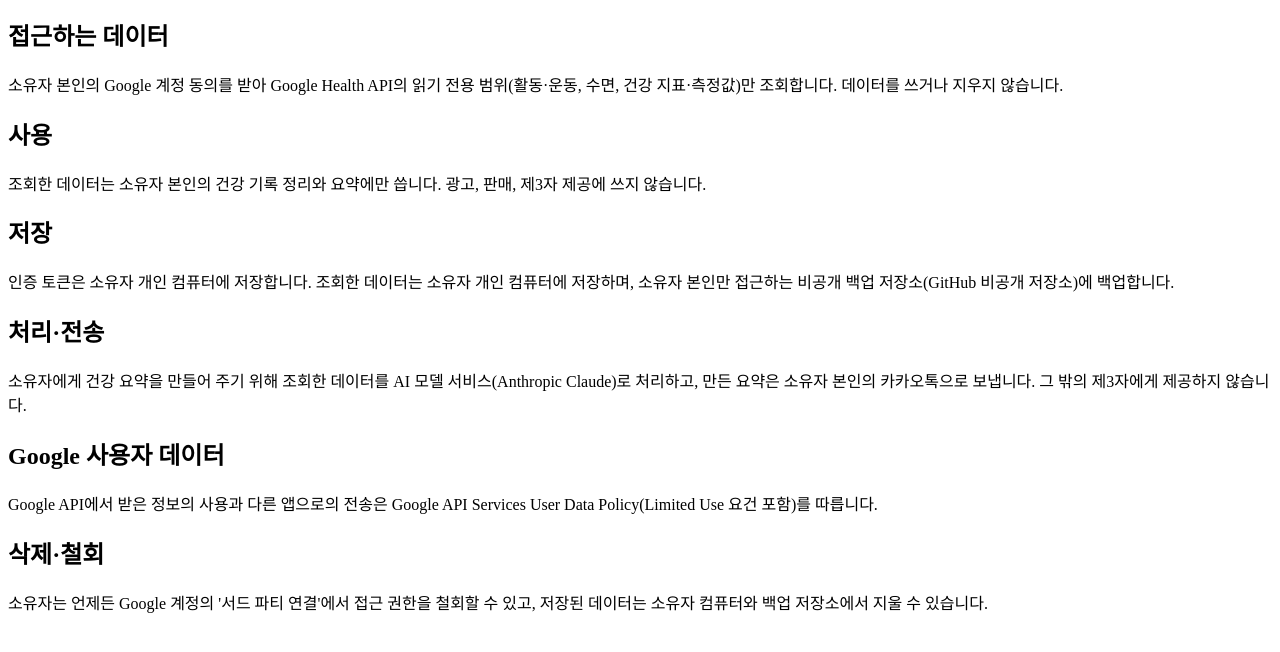
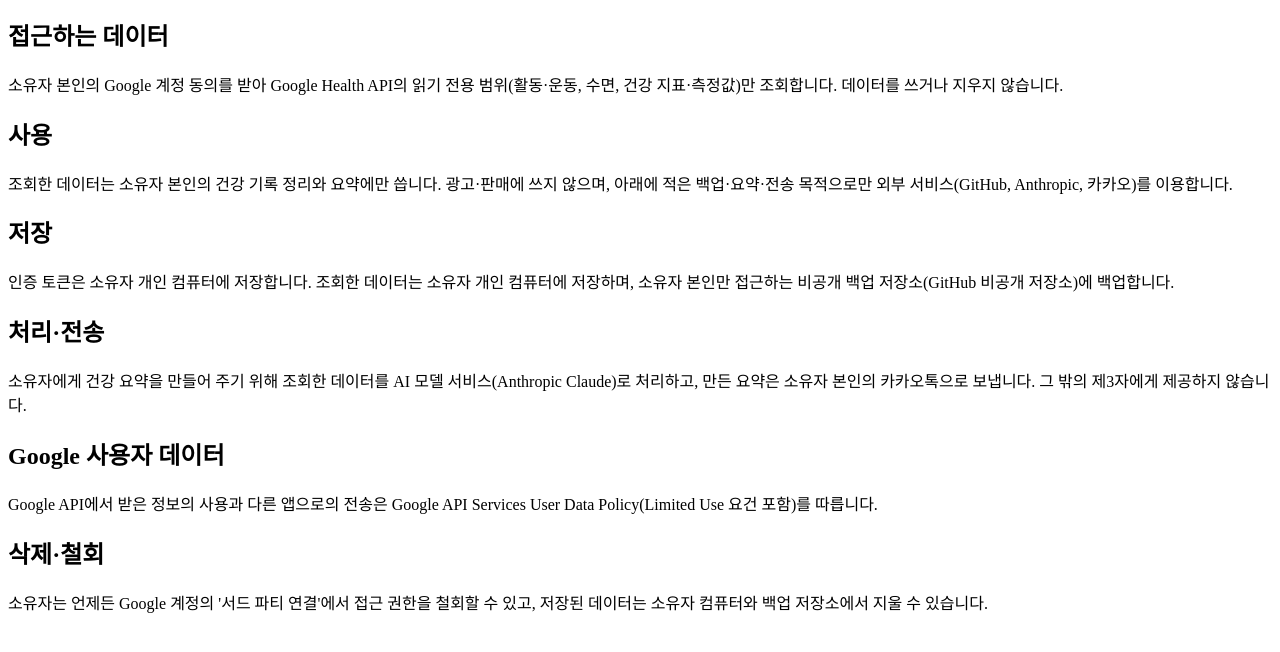
Before and after one commit to dvmjuan-lgtm/yui-health, a plain HTML site: page privacy.html in a window 1280 px wide. Shown: the part 116-768 px from the top of the page. Drawn offline with Linux system fonts and the light colour scheme.

Commit message:
privacy: clarify third-party services

```diff
--- a/privacy.html
+++ b/privacy.html
@@ -4,7 +4,7 @@
 <h2>접근하는 데이터</h2>
 <p>소유자 본인의 Google 계정 동의를 받아 Google Health API의 읽기 전용 범위(활동·운동, 수면, 건강 지표·측정값)만 조회합니다. 데이터를 쓰거나 지우지 않습니다.</p>
 <h2>사용</h2>
-<p>조회한 데이터는 소유자 본인의 건강 기록 정리와 요약에만 씁니다. 광고, 판매, 제3자 제공에 쓰지 않습니다.</p>
+<p>조회한 데이터는 소유자 본인의 건강 기록 정리와 요약에만 씁니다. 광고·판매에 쓰지 않으며, 아래에 적은 백업·요약·전송 목적으로만 외부 서비스(GitHub, Anthropic, 카카오)를 이용합니다.</p>
 <h2>저장</h2>
 <p>인증 토큰은 소유자 개인 컴퓨터에 저장합니다. 조회한 데이터는 소유자 개인 컴퓨터에 저장하며, 소유자 본인만 접근하는 비공개 백업 저장소(GitHub 비공개 저장소)에 백업합니다.</p>
 <h2>처리·전송</h2>
```
